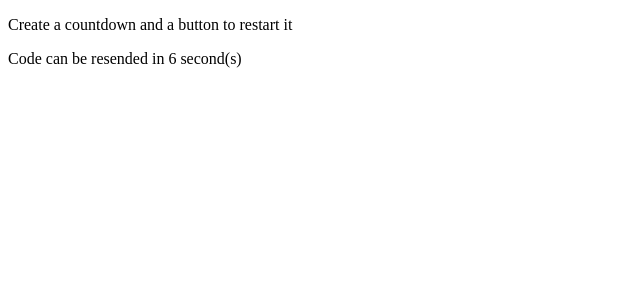
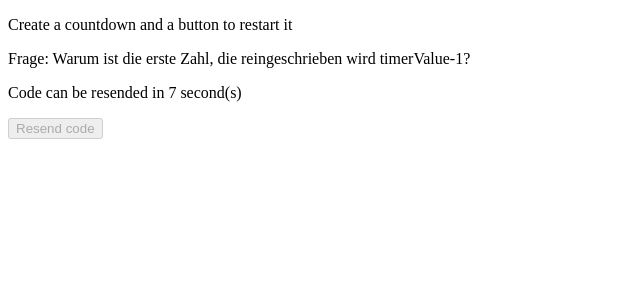
Before and after one commit to juliaoden/RxJs_Challenge, an Angular app: page / in a window 1280 px wide. Shown: the top 300 px of the page, without its empty margins (0-640 px from the left). Built offline with nearby package versions, Linux system fonts and the light colour scheme; what @taiga-ui/cdk would draw is missing.

Commit message:
challenge5 (ohne Subject) funktioniert

```diff
--- a/src/app/challenge5/challenge5.component.html
+++ b/src/app/challenge5/challenge5.component.html
@@ -1,10 +1,8 @@
 <p>Create a countdown and a button to restart it</p>
-<!-- <p *ngIf="timeOver">
-<button  (click)="countTime()">Resend code</button>
-</p> -->
-<!-- <p *ngIf="timer$ | async as timer ; else #button">Code can be resended in {{ timer }} second(s)</p>
-<p>
-  <button #button (click)="onButtonClick()">Resend code</button>
-</p> -->
-<p *ngIf="isVisible$ | async; else button">Code can be resended in {{ timer$ | async }} second(s)</p>
-<ng-template #button><button (click)="startTimer()">Resend code</button> </ng-template>
+
+<p>Frage: Warum ist die erste Zahl, die reingeschrieben wird timerValue-1?</p>
+
+<p *ngIf="isVisible$ | async">Code can be resended in {{ timer$ | async }} second(s)</p>
+<button [disabled]="isVisible$ | async" (click)="startTimer()">Resend code</button>
+
+<!-- button$.next() -->
--- a/src/app/challenge5/challenge5.component.ts
+++ b/src/app/challenge5/challenge5.component.ts
@@ -6,6 +6,7 @@ import {
   Observable,
   pipe,
   range,
+  share,
   Subject,
   take,
   takeWhile,
@@ -18,55 +19,25 @@ import {
   templateUrl: './challenge5.component.html',
   styleUrls: ['./challenge5.component.css'],
 })
-// @NgModule({ declarations: [timer$] })
 export class Challenge5Component {
-  // timer$ = new Subject<any>();
-  timerValue = 10;
+  timer$ = new Observable<number>();
+  isVisible$ = new Observable();
+  timerValue = 11;
 
-  timer$ = timer(0, 1000).pipe(
-    map((i) => this.timerValue - i),
-    take(this.timerValue + 1),
-    tap((e) => console.log(e))
-  );
-
-  isVisible$ = this.timer$.pipe(
-    filter((num) => num != 0),
-    map((num) => num >= 0),
-    tap((e) => console.log(e))
-  );
+  constructor() {
+    this.startTimer();
+  }
 
   startTimer() {
-    //this.isVisible$.subscribe(console.log);
+    this.timer$ = timer(0, 1000).pipe(
+      map((i) => this.timerValue - i),
+      take(this.timerValue + 1),
+      share()
+    );
+
+    this.isVisible$ = this.timer$.pipe(
+      map((num) => num > 0),
+      share()
+    );
   }
-  /*tap((number) => {
-        this.timerValue--;
-        if (this.timerValue == 0) this.timerFinished = true;
-      })
-    );*/
-
-  //timer$.subscribe(console.log);
-
-  // onButtonClick() {
-  //   this.timerFinished = false;
-  //   this.timerValue = 10;
-  //   this.startTimer();
-  // }
-
-  /*countTime(){
-    this.timeOver = false
-    const timer$ = timer(5000).pipe(
-      tap(()=>{
-        this.timeOver = true;
-      })
-    )
-
-    timer$.subscribe()
-  }
-  countTime(){
-    this.timeOver = false
-    setTimeout(() => {
-      console.log("Timer doen")
-      this.timeOver = true;
-    }, 5000)
-  }*/
 }
```
